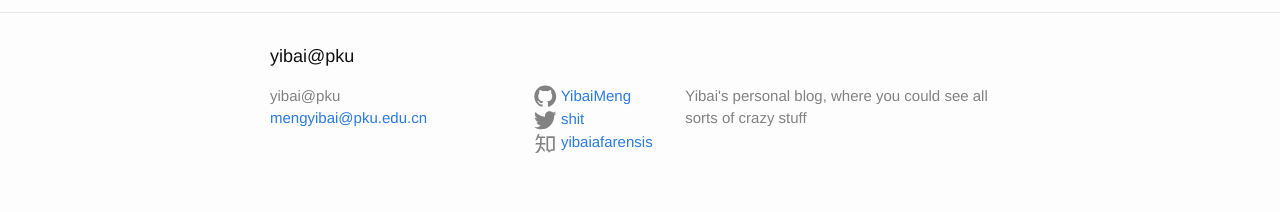
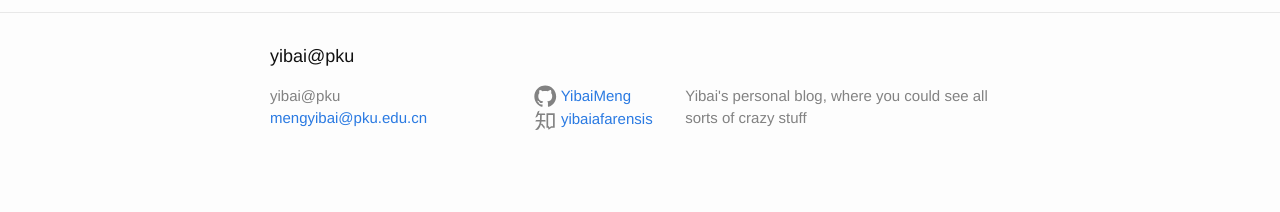
Before and after one commit to YibaiMeng/PersonalWebsite, a Jekyll site: the page built from _posts/2017-10-31-Gibbs-phenomenon.md, in a window 1280 px wide. Shown: the part 1765-1977 px from the top of the page. Built offline with Jekyll 4.4.1, drawn with Linux system fonts in a browser that asks for light colours; formulas are drawn with MathJax 3; after the commit the page ends 1956 px from its top, so only the background shows below that.

Commit message:
A typo Also changed twitter username to a sane value

```diff
--- a/_config.yml
+++ b/_config.yml
@@ -12,7 +12,7 @@ description: > # this means to ignore newlines until "baseurl:"
       Yibai's personal blog, where you could see all sorts of crazy stuff
 baseurl: "" # the subpath of your site, e.g. /blog
 url: "http://www.mengyibai.cn" # the base hostname & protocol for your site
-twitter_username: shit
+twitter_username:
 github_username: YibaiMeng
 zhihu_username: yibaiafarensis
 
```
Also changed, not shown: _posts/2017-10-31-Gibbs-phenomenon.md (line endings or trailing spaces).
